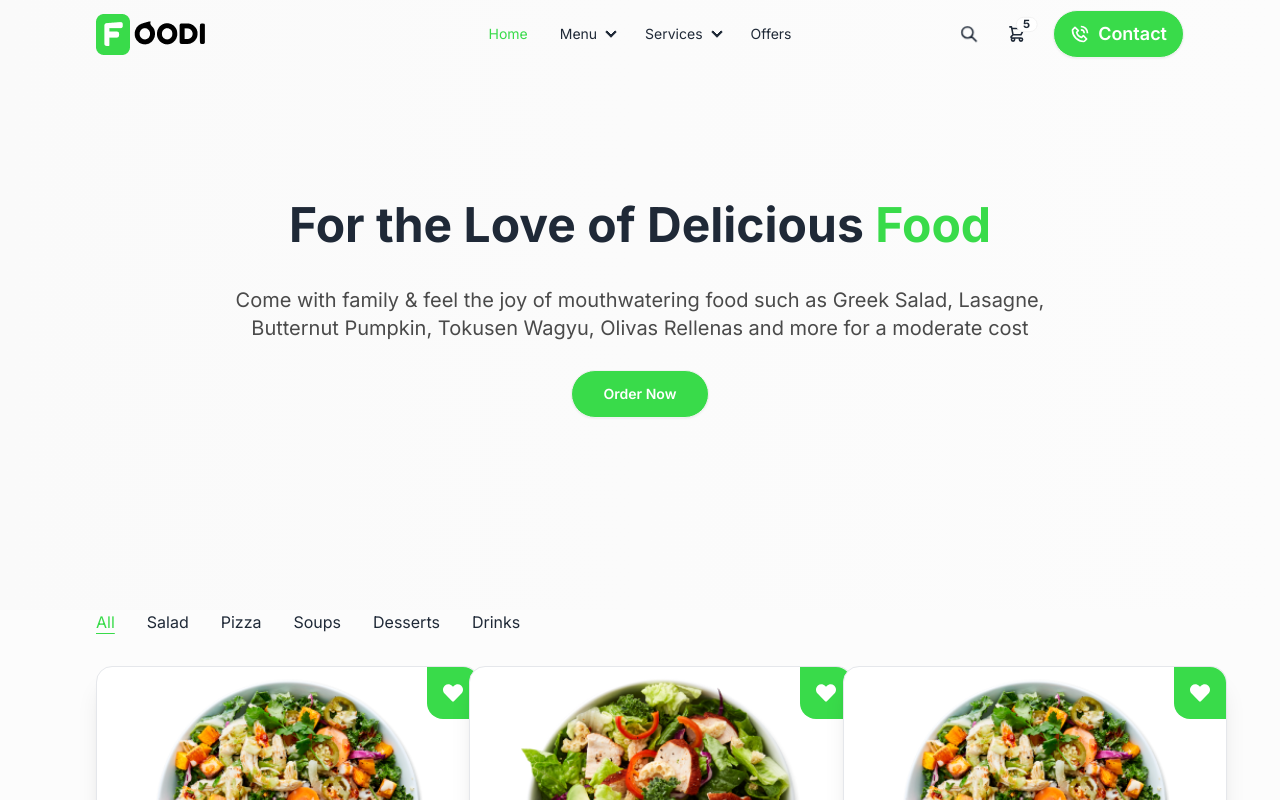
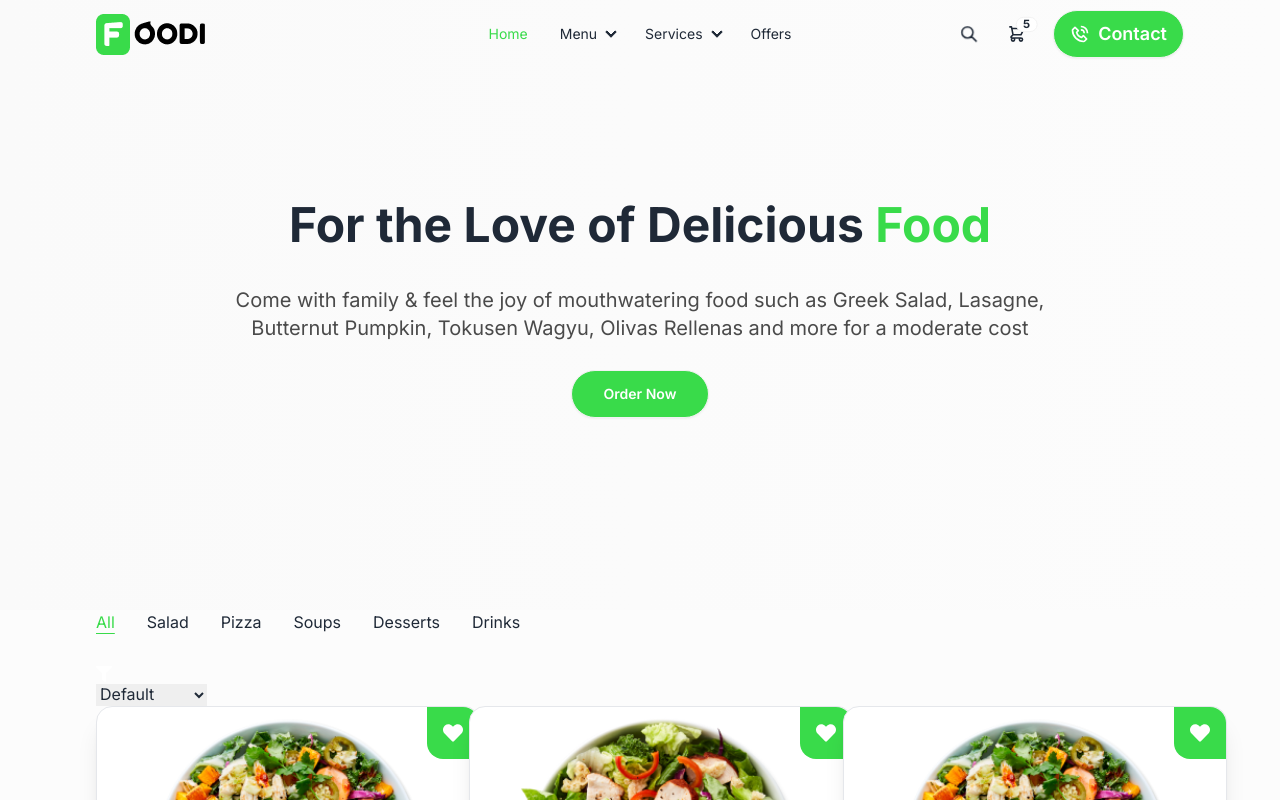
Before and after one commit to HossainRafi/Foodi, a React (Vite) app in the folder foodi-client/: page /menu in a window 1280 px wide. Shown: the top 800 px of the page. Built offline with nearby package versions, Linux system fonts and the light colour scheme.

Commit message:
sort options

```diff
--- a/foodi-client/src/pages/shop/Menu.jsx
+++ b/foodi-client/src/pages/shop/Menu.jsx
@@ -1,3 +1,4 @@
+import { FaFilter } from "react-icons/fa";
 import { useEffect, useState } from "react";
 import { Cards } from "../../components/Cards";
 
@@ -133,6 +134,20 @@ export const Menu = () => {
               Drinks
             </button>
           </div>
+
+          {/* sorting filter */}
+          <div>
+            <FaFilter className="text-white h-4 w-4" />
+
+            {/* sorting options */}
+            <select name="sort" id="sort">
+              <option value="default"> Default</option>
+              <option value="A-Z">A-Z</option>
+              <option value="Z-A">Z-A</option>
+              <option value="low-to-high">Low to High</option>
+              <option value="high-to-low">High to Low</option>
+            </select>
+          </div>
         </div>
 
         {/* product card */}
```
